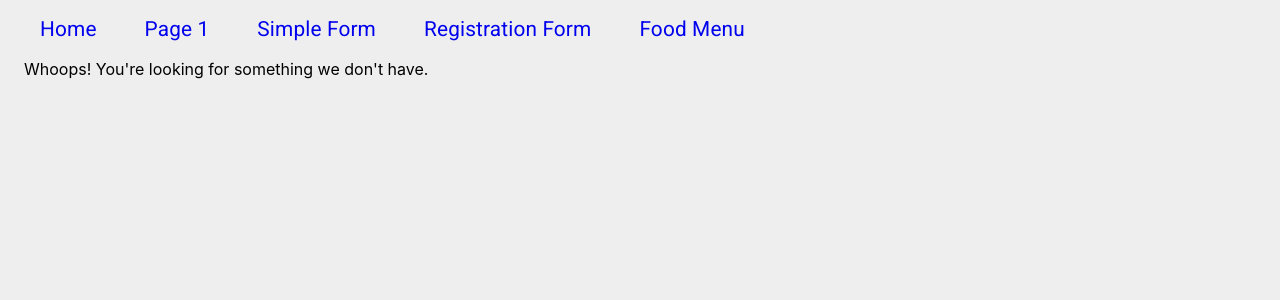
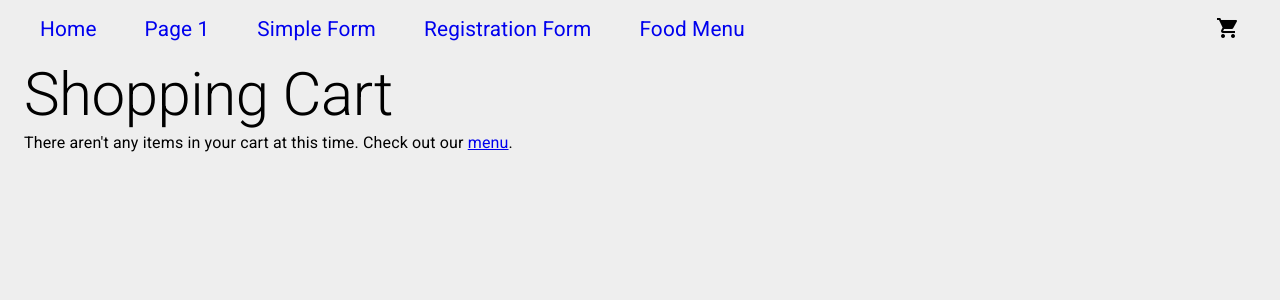
Before and after one commit to troymstep/problem-3, a React (Create React App) app: page /cart in a window 1280 px wide. Shown: the top 300 px of the page. Built offline with nearby package versions, Linux system fonts and the light colour scheme.

Commit message:
Lecture 6 Updates

```diff
--- a/package.json
+++ b/package.json
@@ -41,5 +41,8 @@
       "last 1 firefox version",
       "last 1 safari version"
     ]
+  },
+  "devDependencies": {
+    "eslint-plugin-jest": "^26.1.1"
   }
 }
--- a/src/common/PageTemplate.js
+++ b/src/common/PageTemplate.js
@@ -2,13 +2,19 @@ import { Container, Grid } from "@material-ui/core";
 import React from "react";
 import { Outlet } from "react-router-dom";
 import { MainMenu } from "../common/MainMenu";
+import { CartStatus } from "../modules/shoppingCart/CartStatus";
 
 export const PageTemplate = () => {
   return (
     <Container>
       <Grid container direction="column">
-        <Grid item>
-          <MainMenu />
+        <Grid item container justifyContent="space-between">
+          <Grid item>
+            <MainMenu />
+          </Grid>
+          <Grid item>
+            <CartStatus />
+          </Grid>
         </Grid>
         <Grid item>
           <Outlet />
--- a/src/index.js
+++ b/src/index.js
@@ -10,9 +10,12 @@ import { SimpleFormPage } from "./pages/SimpleFormPage";
 import { ExampleFormPage } from "./pages/ExampleFormPage";
 import { FoodMenu } from "./pages/FoodMenu";
 import { PageTemplate } from "./common/PageTemplate";
+import { CartProvider } from "./modules/shoppingCart/CartContext";
+import { ShoppingCartPage } from "./pages/ShoppingCartPage";
 
 ReactDOM.render(
   <React.StrictMode>
+    <CartProvider>
       <BrowserRouter>
         <Routes>
           <Route path="/" element={<PageTemplate />}>
@@ -21,10 +24,12 @@ ReactDOM.render(
             <Route path="example-form" element={<ExampleFormPage />} />
             <Route path="simple-form" element={<SimpleFormPage />} />
             <Route path="menu" element={<FoodMenu />} />
+            <Route path="cart" element={<ShoppingCartPage />} />
             <Route path="*" element={<NotFound />} />
           </Route>
         </Routes>
       </BrowserRouter>
+    </CartProvider>
   </React.StrictMode>,
   document.getElementById("root")
 );
--- a/src/modules/foodMenu/FoodItem.js
+++ b/src/modules/foodMenu/FoodItem.js
@@ -8,19 +8,18 @@ import {
 } from "@material-ui/core";
 import styled from "styled-components";
 import React from "react";
+import { useCart } from "../shoppingCart/CartContext";
 
 const StyledCard = styled(Card)`
   height: 100%;
 `;
 
-export const FoodItem = ({
-  id,
-  title,
-  description,
-  imageMedium,
-  price,
-  onAddItem,
-}) => {
+export const FoodItem = (item) => {
+  const { id, title, description, imageMedium, price } = item;
+  const cart = useCart();
+
+  const onAddItem = (itemId) => cart.addItem(itemId);
+
   return (
     <StyledCard>
       <Grid
--- /dev/null
+++ b/src/modules/shoppingCart/CartContentsDetail.js
@@ -0,0 +1,58 @@
+import {
+  ButtonGroup,
+  Grid,
+  Icon,
+  IconButton,
+  Typography,
+} from "@material-ui/core";
+import React from "react";
+import { foodItems } from "../../data/foodItems";
+import { useCart } from "./CartContext";
+
+const getFoodItem = (id) => {
+  return foodItems.find((fi) => fi.id === id);
+};
+
+export const CartContentsDetail = () => {
+  const cart = useCart();
+  const { items, updateItemQuantity } = cart;
+  return (
+    <Grid container style={{ maxWidth: 400 }} direction="column">
+      {items.map((item, i) => {
+        const foodItem = getFoodItem(item.id);
+        return (
+          <Grid
+            item
+            container
+            key={i}
+            justifyContent="space-between"
+            alignItems="center"
+          >
+            <Grid item>
+              <Typography variant="body1" gutterBottom>
+                {foodItem.title} x {item.qty} @ ${foodItem.price}
+              </Typography>
+            </Grid>
+            <Grid item>
+              <ButtonGroup>
+                <IconButton
+                  onClick={() => updateItemQuantity(item.id, item.qty + 1)}
+                >
+                  <Icon>add</Icon>
+                </IconButton>
+                <IconButton
+                  onClick={() => updateItemQuantity(item.id, item.qty - 1)}
+                >
+                  <Icon>remove</Icon>
+                </IconButton>
+                <IconButton onClick={() => updateItemQuantity(0)}>
+                  <Icon>delete</Icon>
+                </IconButton>
+              </ButtonGroup>
+            </Grid>
+          </Grid>
+        );
+      })}
+    </Grid>
+  );
+};
--- /dev/null
+++ b/src/modules/shoppingCart/CartContext.js
@@ -0,0 +1,88 @@
+import { createContext, useContext, useState } from "react";
+
+const context = createContext({});
+
+export const CartProvider = ({ children }) => {
+  const [state, setState] = useState({
+    items: [],
+    hasItems: false,
+    itemCount: 0,
+  });
+
+  const addItem = (foodItemId) => {
+    // get a copy of items so we aren't modifying the state directly
+    let items = [...state.items];
+    // check for an existing item and update qty
+    const existingItem = items.find((i) => i.id === foodItemId);
+    if (existingItem !== undefined) {
+      existingItem.qty++;
+      setState({
+        ...state,
+        items,
+        hasItems: true,
+        itemCount: getItemCount(items),
+      });
+    } else {
+      items = [...items, { id: foodItemId, qty: 1 }];
+      setState({
+        ...state,
+        items,
+        hasItems: true,
+        itemCount: getItemCount(items),
+      });
+    }
+  };
+
+  const updateItemQuantity = (foodItemId, newQuantity) => {
+    // Copy the array
+    const items = [...state.items];
+    // Get a reference to the item
+    const item = items.find((item) => item.id === foodItemId);
+
+    if (item === undefined) {
+      console.error(
+        `Food item id ${foodItemId} not found when trying to update quantity.`
+      );
+      return;
+    }
+
+    if (newQuantity === 0) {
+      // remove the item from our items
+      items.splice(
+        items.findIndex((i) => i.id === foodItemId),
+        1
+      );
+    } else {
+      item.qty = newQuantity;
+    }
+
+    setState({
+      ...state,
+      items,
+    });
+  };
+
+  const getItemCount = (items) => {
+    let count = 0;
+    for (let i = 0; i < items.length; i++) {
+      const item = items[i];
+      count += item.qty;
+    }
+    return count;
+  };
+
+  return (
+    <context.Provider
+      value={{
+        ...state,
+        addItem,
+        updateItemQuantity,
+      }}
+    >
+      {children}
+    </context.Provider>
+  );
+};
+export const CartConsumer = context.Consumer;
+
+export const useCart = () => useContext(context);
--- /dev/null
+++ b/src/modules/shoppingCart/CartStatus.js
@@ -0,0 +1,30 @@
+import { Badge, Icon, Popover, Tooltip, Typography } from "@material-ui/core";
+import React, { useState } from "react";
+import { useNavigate } from "react-router-dom";
+import styled from "styled-components";
+import { useCart } from "./CartContext";
+
+const Wrapper = styled.div`
+  padding: 1rem;
+  cursor: pointer;
+`;
+
+export const CartStatus = () => {
+  const { hasItems, itemCount } = useCart();
+  const navigate = useNavigate();
+  const handleClick = () => navigate("/cart");
+
+  return (
+    <Tooltip
+      title={
+        hasItems ? `Click to see contents` : "You have no items in your cart"
+      }
+    >
+      <Wrapper onClick={handleClick} hasItems={hasItems}>
+        <Badge badgeContent={itemCount} color="primary">
+          <Icon>shopping_cart</Icon>
+        </Badge>
+      </Wrapper>
+    </Tooltip>
+  );
+};
--- /dev/null
+++ b/src/pages/ShoppingCartPage.js
@@ -0,0 +1,26 @@
+import { Grid, Typography } from "@material-ui/core";
+import React from "react";
+import { CartContentsDetail } from "../modules/shoppingCart/CartContentsDetail";
+import { useCart } from "../modules/shoppingCart/CartContext";
+
+export const ShoppingCartPage = () => {
+  const { hasItems } = useCart();
+  return (
+    <Grid container direction="column" spacing={2}>
+      <Grid item>
+        <Typography variant="h2" element="h1">
+          Shopping Cart
+        </Typography>
+        {hasItems === false && (
+          <Typography>
+            There aren't any items in your cart at this time. Check out our{" "}
+            <a href="/menu">menu</a>.
+          </Typography>
+        )}
+      </Grid>
+      <Grid item>
+        <CartContentsDetail />
+      </Grid>
+    </Grid>
+  );
+};
```
Also changed, not shown: 2 other files (tests, documents, lock files or other folders). Lines whose indentation alone changed are shown as unchanged.
